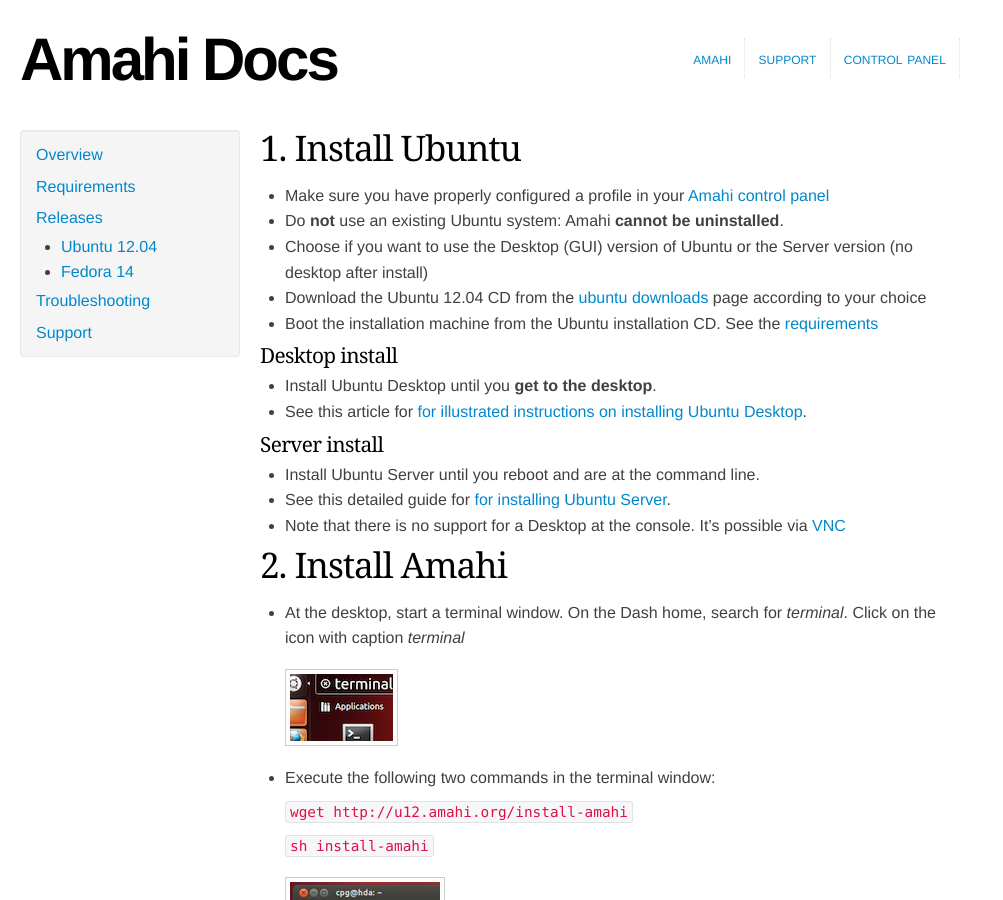
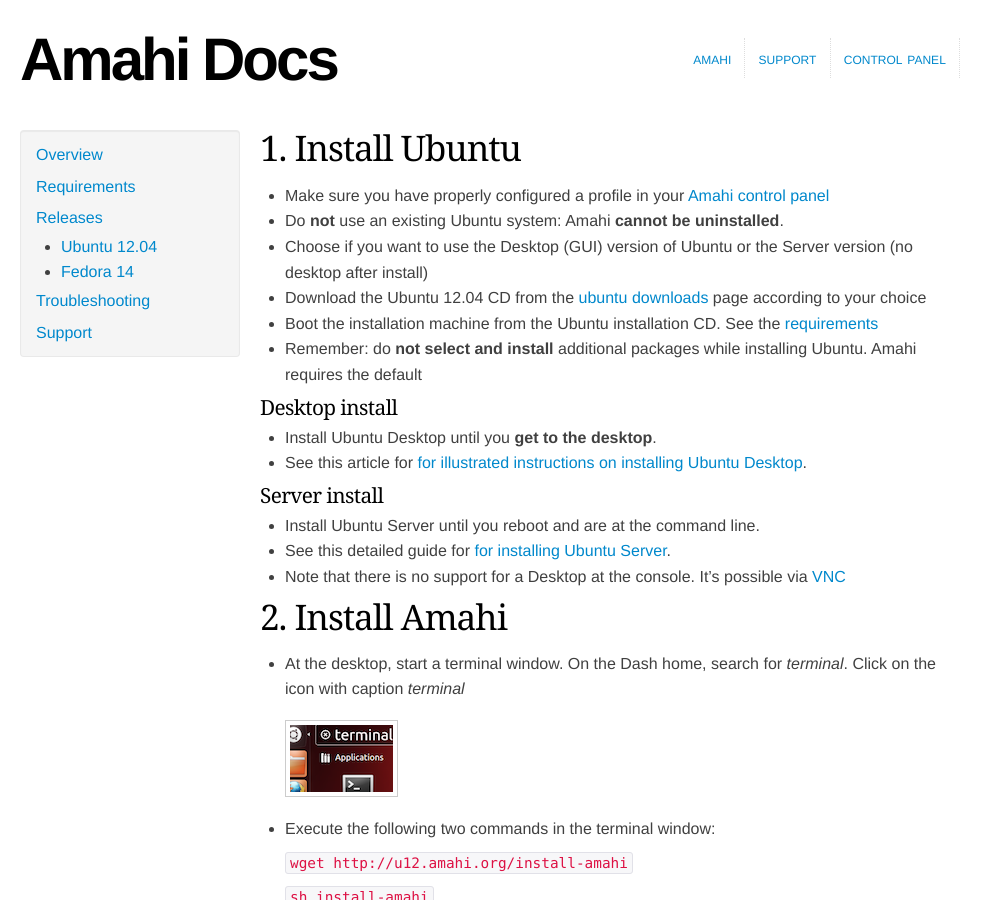
Before and after one commit to aljachimiak/amahi-docs, a Jekyll site: the page built from ubuntu-12.md, in a window 1280 px wide and 900 px high. Shown: the whole window, without its empty margins (0-1003 px from the left). Built offline with Jekyll 4.4.1, drawn with Linux system fonts in a browser that asks for light colours; nearby versions of some CDN libraries.

Commit message:
indicate that only the default should be used. NO ADDITIONAL PACKAGES

```diff
--- a/ubuntu-12.md
+++ b/ubuntu-12.md
@@ -8,6 +8,7 @@ title: Install Amahi on Ubuntu 12.04
 * Choose if you want to use the Desktop (GUI) version of Ubuntu or the Server version (no desktop after install)
 * Download the Ubuntu 12.04 CD from the [ubuntu downloads](http://www.ubuntu.com/download) page according to your choice
 * Boot the installation machine from the Ubuntu installation CD. See the [requirements](requirements.html)
+* Remember: do **not select and install** additional packages while installing Ubuntu. Amahi requires the default
 
 ### Desktop install
 * Install Ubuntu Desktop until you **get to the desktop**.
```
